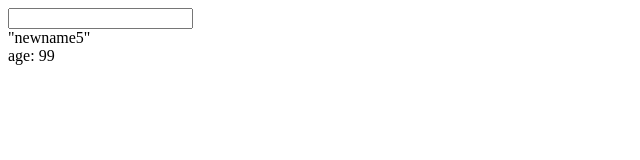
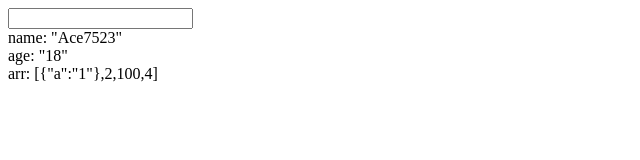
Before and after one commit to Ace7523/vue-mvvm2, a website built with webpack: page public/index.html in a window 1280 px wide. Shown: the whole page, without its empty margins (0-640 px from the left). Built offline with nearby package versions, Linux system fonts and the light colour scheme.

Commit message:
第八次提交  完成数组的依赖收集

```diff
--- a/public/index.html
+++ b/public/index.html
@@ -9,11 +9,14 @@
     <div id="app">
          <input type="text" v-model="name">
         <div>
-            {{name}}
+            name: {{name}}
         </div>
         <div>
             age: {{age.age}}
         </div>
+        <div>
+            arr: {{arr}}
+        </div>
     </div>
 </body>
 </html>
--- a/source/vue/observe/array.js
+++ b/source/vue/observe/array.js
@@ -27,10 +27,7 @@ methods.forEach(method=>{
                 break;
         }
         if(inserted) observerArray(inserted);
-
-        if(inserted) {
-            console.log('改变原数组的方法执行了，要进行页面的更新操作')
-        }
+        this.__ob__.dep.notify()
         return r;
     }
 })
--- a/source/vue/observe/index.js
+++ b/source/vue/observe/index.js
@@ -20,6 +20,9 @@ export function observe(data){
     if(typeof data !== 'object' || data == null) {
         return
     }
+    if(data.__ob__){
+        return data.__ob__
+    }
     return new Observer(data)
 }
 
--- a/source/vue/observe/observer.js
+++ b/source/vue/observe/observer.js
@@ -5,7 +5,7 @@ import Dep from './dep'
 export function defineReactive(data,key,value){
 
     // 针对value仍是对象的情况， 就需要对对象再次进行观察，也就是递归操作
-    observe(value)
+    let childOb = observe(value)
     let dep = new Dep()
     Object.defineProperty(data,key,{
         get(){
@@ -16,10 +16,14 @@ export function defineReactive(data,key,value){
                 // dep.addSub(Dep.target)
                 // 所以要修改
                 dep.depend()
+                if(childOb){
+                    childOb.dep.depend()
+               }
             }
             return value;
         },
         set(newValue){
+            console.log(newValue)
             console.log('赋值数据')
             if(newValue === value) return
             observe(newValue)
@@ -30,6 +34,13 @@ export function defineReactive(data,key,value){
 }
 class Observer {
     constructor(data){
+        // 在observer实例上 挂载一个dep
+        this.dep = new Dep()
+
+        Object.defineProperty(data,'__ob__',{
+            get:()=>this
+        })
+
         if(Array.isArray(data)){
 
             data.__proto__ = arrayMethods
--- a/src/index.js
+++ b/src/index.js
@@ -7,21 +7,19 @@ let vm = new MyVue({
             name: 'Ace7523',
             age: {'age' : '18'},
             testObj: {'obj' : {'c': 'c'} },
-            arr: [1,2,3]
+            arr: [{a: '1'},2,3]
         }
     }
 })
 
+console.log('vm', vm)
 setTimeout( () => {
-    vm.name = 'newname1'
-    vm.name = 'newname2'
-    vm.name = 'newname3'
-    vm.name = 'newname4'
-    vm.name = 'newname5'
-    vm.age.age = 99
-}, 5000)
+    vm.arr.push(4)
+    vm.arr[2] = 100 // 这样改不行 这个后面再看为什么吧
+}, 2000)
 
-
+// ***********vue 批量更新******************
+//
 // 如果不加以修改，这样的重复赋值，会不断的触发set中的notify
 // 导致重复渲染
 
@@ -32,3 +30,20 @@ setTimeout( () => {
 
 // 所以要批量更新 即 异步更新，每次的重新赋值 肯定是同步执行，等所有的赋值同步代码执行完后，
 // 然后让watcher执行update，这里也是去重之后的watcher
+
+// ***********数组更新************************
+//  问 数组怎么收集依赖？
+// 看这个构造函数  data.arr 是数组的话，就没有走进walk方法中，所以就没有对arr 进行 defineReactive
+// constructor(data){
+//     if(Array.isArray(data)){
+
+//         data.__proto__ = arrayMethods
+
+//         observerArray(data)
+
+//     }else {
+//         this.walk(data)
+//     }
+// }
+
+// 数组就目前来讲是没有dep的 ， 所以要想办法加上dep
```
